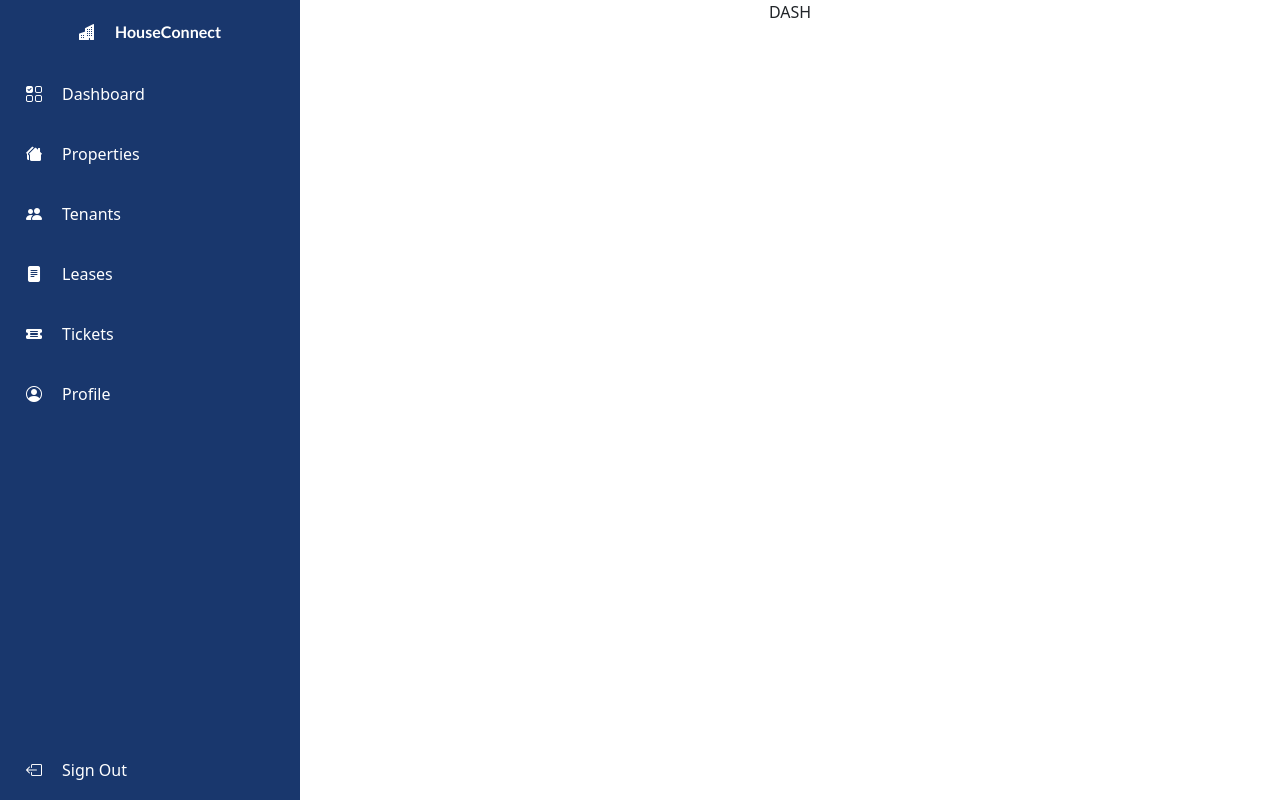
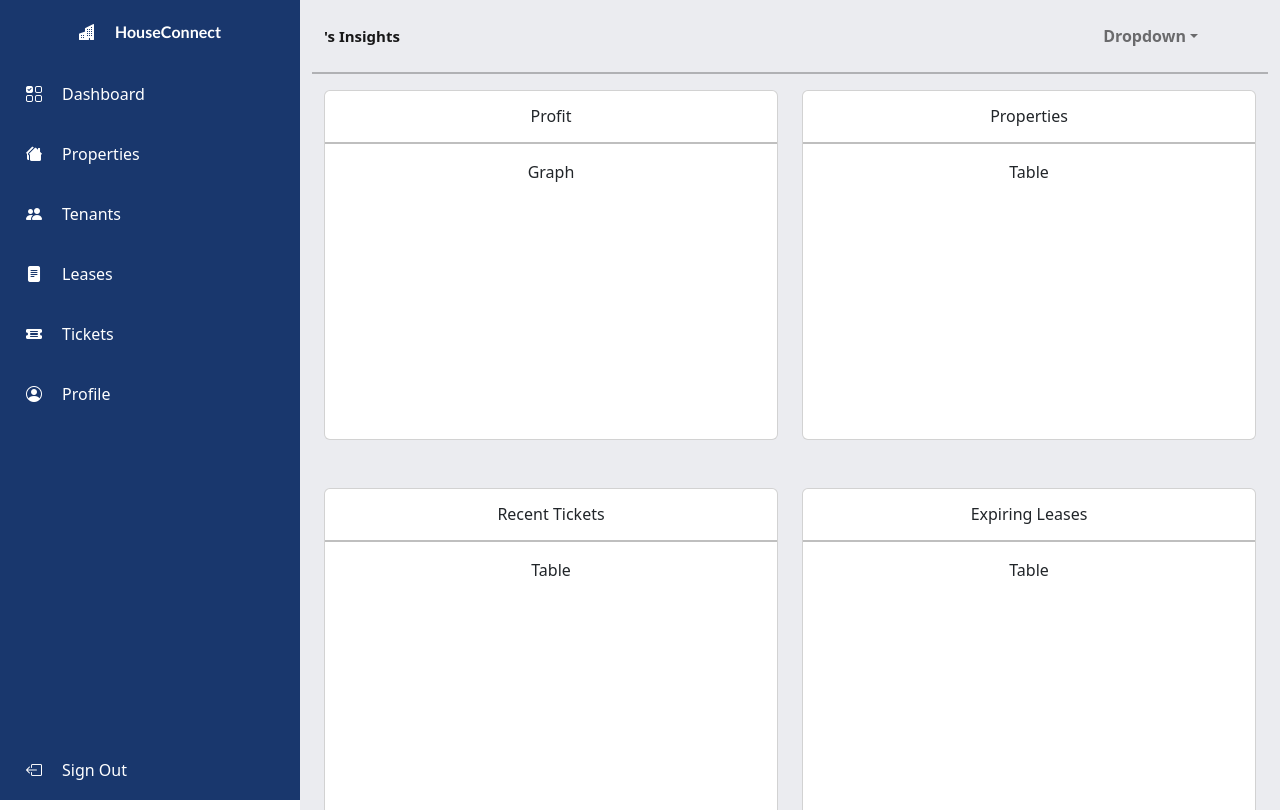
Before and after one commit to Wilson2k/Property-Management-App, a React (Create React App) app in the folder frontend/: page /dashboard in a window 1280 px wide. Built offline with nearby package versions, Linux system fonts and the light colour scheme; no server answers.

Commit message:
Dashboard responsive layout, property table overflow fix

```diff
--- a/frontend/src/components/DashboardPage/index.tsx
+++ b/frontend/src/components/DashboardPage/index.tsx
@@ -1,13 +1,106 @@
 import SideNav from "../SideNav";
-import { Row, Col, Container } from "react-bootstrap";
+import { Row, Col, Container, Card } from "react-bootstrap";
+import { Nav, Navbar, NavDropdown } from "react-bootstrap";
+import { useMediaQuery } from 'react-responsive';
+import { getUser } from "../../config/ApiService";
+import { useQuery } from "@tanstack/react-query";
+
 
 export default function DashBoardPage() {
+    const { status, data } = useQuery({
+        queryKey: ['profile'],
+        queryFn: getUser,
+    });
+    const isDesktopOrLaptop = useMediaQuery({ query: '(min-width: 768px)' });
     return (
         <Container fluid style={{ height: '100vh' }}>
             <Row>
                 <SideNav link={'/'} />
-                <Col className="px-0">
-                    <div>DASH</div>
+                <Col className="px-0" style={{ background: '#ebecf0' }}>
+                    <Container fluid>
+                        <Navbar expand="md" className="my-2" style={{ paddingBottom: 0 }}>
+                            <Container fluid>
+                                {isDesktopOrLaptop ?
+                                    <Navbar.Brand>
+                                        <p style={{ margin: 0, fontSize: 15, fontWeight: "bold" }}>{data?.data.firstName}'s Insights</p>
+                                    </Navbar.Brand> : <Navbar.Brand>Dashboard</Navbar.Brand>}
+                                <Navbar.Toggle aria-controls="navbarScroll" />
+                                <Navbar.Collapse id="navbarScroll">
+                                    <Nav
+                                        className="me-auto my-2 my-lg-0"
+                                        style={{ maxHeight: '100px' }}
+                                    >
+                                    </Nav>
+                                    <Nav
+                                        className="my-2 my-lg-0"
+                                        style={{ maxHeight: '100px', paddingInline: 50 }}
+                                        navbarScroll
+                                    >
+                                        <NavDropdown menuVariant="dark" title="Dropdown" id="navbarScrollingDropdown" style={{ fontWeight: 'bold' }}>
+                                            <NavDropdown.Item href="#action1">Option</NavDropdown.Item>
+                                            <NavDropdown.Item href="#action2">Option</NavDropdown.Item>
+                                            <NavDropdown.Item href="#action3">Option</NavDropdown.Item>
+                                        </NavDropdown>
+                                    </Nav>
+                                </Navbar.Collapse>
+                            </Container>
+                        </Navbar>
+                        <hr style={{ border: '1px solid black' }} />
+                        <Container fluid className="overflow-auto" style={{ height: '90vh' }}>
+                            <Row md={2} xs={1} className="gy-5">
+                                <Col style={{ height: '350px' }}>
+                                    <Card className="h-100">
+                                        <h6 style={{ marginTop: 16, marginBottom: 0 }}>Profit</h6>
+                                        <hr style={{ border: '1px solid black' }} />
+                                        <div>
+                                            {status === 'loading' && <span className="spinner-border spinner-border-sm me-3"></span>}
+                                            Graph
+                                        </div>
+                                    </Card>
+                                </Col>
+                                <Col style={{ height: '350px' }}>
+                                    <Card className="h-100">
+                                        <h6 style={{ marginTop: 16, marginBottom: 0 }}>Properties</h6>
+                                        <hr style={{ border: '1px solid black' }} />
+                                        <div>
+                                            Table
+                                        </div>
+                                    </Card>
+                                </Col>
+                                <Col style={{ height: '350px' }}>
+                                    <Card className="h-100">
+                                        <h6 style={{ marginTop: 16, marginBottom: 0 }}>Recent Tickets</h6>
+                                        <hr style={{ border: '1px solid black' }} />
+                                        <div>Table</div>
+                                    </Card>
+                                </Col>
+                                <Col style={{ height: '350px' }}>
+                                    <Card className="h-100">
+                                        <h6 style={{ marginTop: 16, marginBottom: 0 }}>Expiring Leases</h6>
+                                        <hr style={{ border: '1px solid black' }} />
+                                        <div>Table</div>
+                                    </Card>
+                                </Col>
+                                <Col style={{ height: '350px' }}>
+                                    <Card className="h-100">
+                                        <h6 style={{ marginTop: 16, marginBottom: 0 }}>Recent Tenants</h6>
+                                        <hr style={{ border: '1px solid black' }} />
+                                        <div>Table</div>
+                                    </Card>
+                                </Col>
+                                <Col style={{ height: '350px' }}>
+                                    <Card className="h-100">
+                                        <h6 style={{ marginTop: 16, marginBottom: 0 }}>Occupancy Rate</h6>
+                                        <hr style={{ border: '1px solid black' }} />
+                                        <div>
+                                            {status === 'loading' && <span className="spinner-border spinner-border-sm me-3"></span>}
+                                            Graph
+                                        </div>
+                                    </Card>
+                                </Col>
+                            </Row>
+                        </Container>
+                    </Container>
                 </Col>
             </Row>
         </Container>
--- a/frontend/src/components/LeasePage/index.tsx
+++ b/frontend/src/components/LeasePage/index.tsx
@@ -6,7 +6,7 @@ export default function LeasePage() {
         <Container fluid style={{ height: '100vh' }}>
             <Row>
                 <SideNav link={'/lease'} />
-                <Col className="px-0">
+                <Col className="px-0"  style={{background: '#ebecf0'}}>
                     <div>Lease</div>
                 </Col>
             </Row>
--- a/frontend/src/components/ProfilePage/index.tsx
+++ b/frontend/src/components/ProfilePage/index.tsx
@@ -22,7 +22,7 @@ export default function ProfilePage() {
         <Container fluid style={{ height: '100vh' }}>
             <Row>
                 <SideNav link={'/profile'} />
-                <Col className="px-0">
+                <Col className="px-0"  style={{background: '#ebecf0'}}>
                     <Container fluid>
                         <Col>
                             <h2>Profile </h2>
--- a/frontend/src/components/PropertyPage/index.tsx
+++ b/frontend/src/components/PropertyPage/index.tsx
@@ -2,11 +2,7 @@ import { useQuery } from "@tanstack/react-query";
 import { getProperties } from "../../config/ApiService";
 import SideNav from "../SideNav";
 import { Row, Col, Container, Card } from "react-bootstrap";
-import Button from 'react-bootstrap/Button';
-import Form from 'react-bootstrap/Form';
-import Nav from 'react-bootstrap/Nav';
-import Navbar from 'react-bootstrap/Navbar';
-import NavDropdown from 'react-bootstrap/NavDropdown';
+import { Nav, Navbar, NavDropdown, Form, Button } from "react-bootstrap";
 import { useMediaQuery } from 'react-responsive';
 
 export default function PropertyPage() {
@@ -28,9 +24,9 @@ export default function PropertyPage() {
         <Container fluid style={{ height: '100vh' }}>
             <Row>
                 <SideNav link={'/properties'} />
-                <Col className="px-0">
+                <Col className="px-0" style={{ background: '#ebecf0' }}>
                     <Container fluid>
-                        <Navbar expand="md" className="my-2">
+                        <Navbar expand="md" className="my-2" style={{ paddingBottom: 0 }}>
                             <Container fluid>
                                 {!isDesktopOrLaptop && <Navbar.Brand href="#">Properties</Navbar.Brand>}
                                 <Navbar.Toggle aria-controls="navbarScroll" />
@@ -40,7 +36,7 @@ export default function PropertyPage() {
                                         style={{ maxHeight: '100px' }}
                                         navbarScroll
                                     >
-                                        <NavDropdown title="Sort By" id="navbarScrollingDropdown" style={{ fontWeight: 'bold' }}>
+                                        <NavDropdown menuVariant="dark" title="Sort By" id="navbarScrollingDropdown" style={{ fontWeight: 'bold' }}>
                                             <NavDropdown.Item href="#action1">City</NavDropdown.Item>
                                             <NavDropdown.Item href="#action2">State</NavDropdown.Item>
                                             <NavDropdown.Item href="#action3">Size</NavDropdown.Item>
@@ -61,7 +57,7 @@ export default function PropertyPage() {
                         </Navbar>
                         <hr style={{ border: '1px solid black' }} />
                         <Card>
-                            <div className="table-responsive">
+                            <div className="table-responsive" style={{ maxHeight: '90vh' }}>
                                 <table className="table table-striped table-hover my-0">
                                     <thead>
                                         <tr>
--- a/frontend/src/components/TenantPage/index.tsx
+++ b/frontend/src/components/TenantPage/index.tsx
@@ -6,7 +6,7 @@ export default function TenantPage() {
         <Container fluid style={{ height: '100vh' }}>
             <Row>
                 <SideNav link={'/tenants'} />
-                <Col className="px-0">
+                <Col className="px-0"  style={{background: '#ebecf0'}}>
                     <div>Tenant</div>
                 </Col>
             </Row>
--- a/frontend/src/components/TicketPage/index.tsx
+++ b/frontend/src/components/TicketPage/index.tsx
@@ -6,7 +6,7 @@ export default function TicketPage() {
         <Container fluid style={{ height: '100vh' }}>
             <Row>
                 <SideNav link={'/tickets'} />
-                <Col className="px-0">
+                <Col className="px-0"  style={{background: '#ebecf0'}}>
                     <div>Ticket</div>
                 </Col>
             </Row>
```
